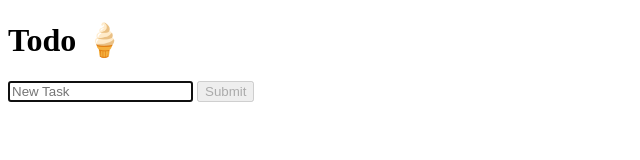
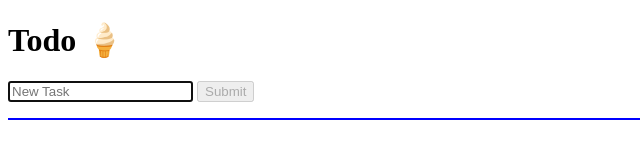
Before and after one commit to maximesalomon/todo-vanillajs, a plain HTML site: page index.html in a window 1280 px wide. Shown: the whole page, without its empty margins (0-640 px from the left). Drawn offline with Linux system fonts and the light colour scheme.

Commit message:
Add index.less

```diff
--- a/index.html
+++ b/index.html
@@ -2,6 +2,7 @@
 <html>
     <head>
         <title>Todo 🍦</title>
+        <link href="./css/index.css" rel="stylesheet">
     </head>
     <body>
         <h1>Todo 🍦</h1>
--- /dev/null
+++ b/less/index.less
@@ -0,0 +1,4 @@
+#tasks {
+    list-style: none;
+    border: 1px solid blue;
+}
```
Also changed, not shown: css/index.css (added).
